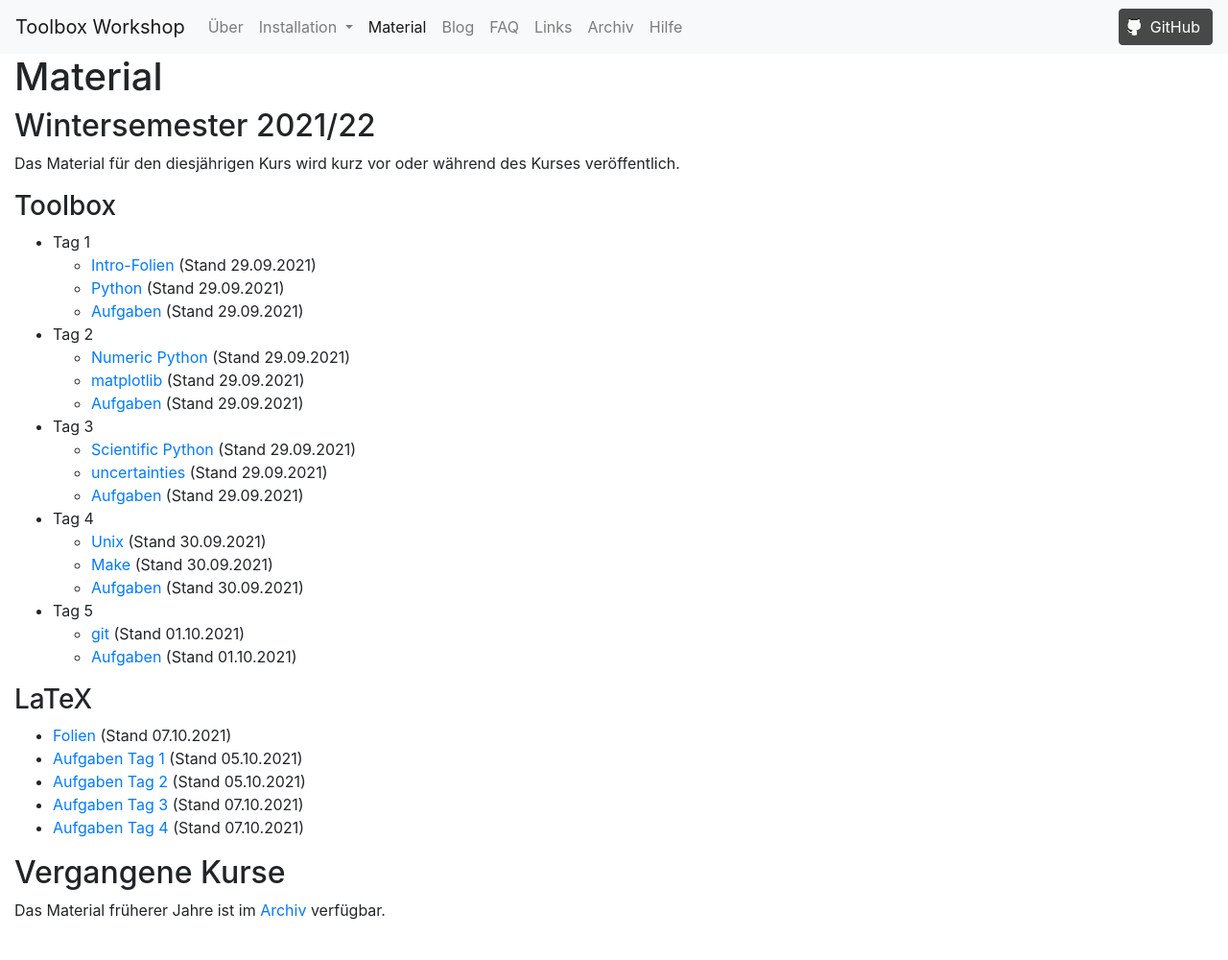
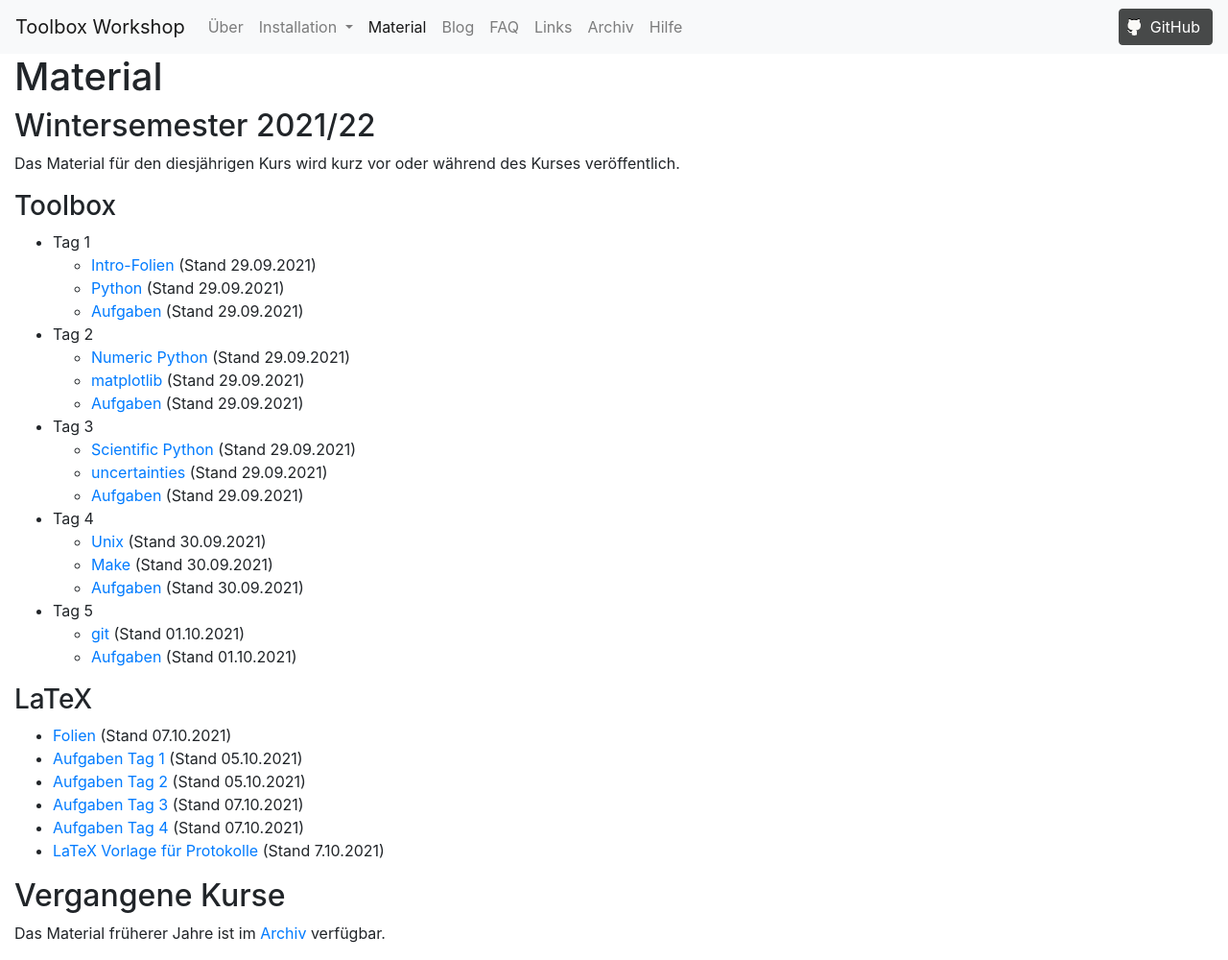
Before and after one commit to pep-dortmund/homepage-toolbox, a Jekyll site: the page built from notes.md, in a window 1280 px wide. Shown: the whole page at 96% size. Built offline with Jekyll 4.4.1, drawn with Linux system fonts in a browser that asks for light colours; before the commit the page ends 976 px from its top, so only the background shows below that.

Commit message:
Add latex template

```diff
--- a/notes.md
+++ b/notes.md
@@ -41,10 +41,7 @@ Kurses veröffentlich.
 - [Aufgaben Tag 2](files/archive/2021/exercises-latex-2.zip) (Stand 05.10.2021)
 - [Aufgaben Tag 3](files/archive/2021/exercises-latex-3.zip) (Stand 07.10.2021)
 - [Aufgaben Tag 4](files/archive/2021/exercises-latex-4.zip) (Stand 07.10.2021)
-
-<!--
-- [LaTeX Vorlage für Protokolle](files/archive/2020/latex-template.zip) (Stand 23.10.2021)
--->
+- [LaTeX Vorlage für Protokolle](files/archive/2021/latex-template.zip) (Stand 7.10.2021)
 
 ## Vergangene Kurse
 
```
Also changed, not shown: 1 other file.
